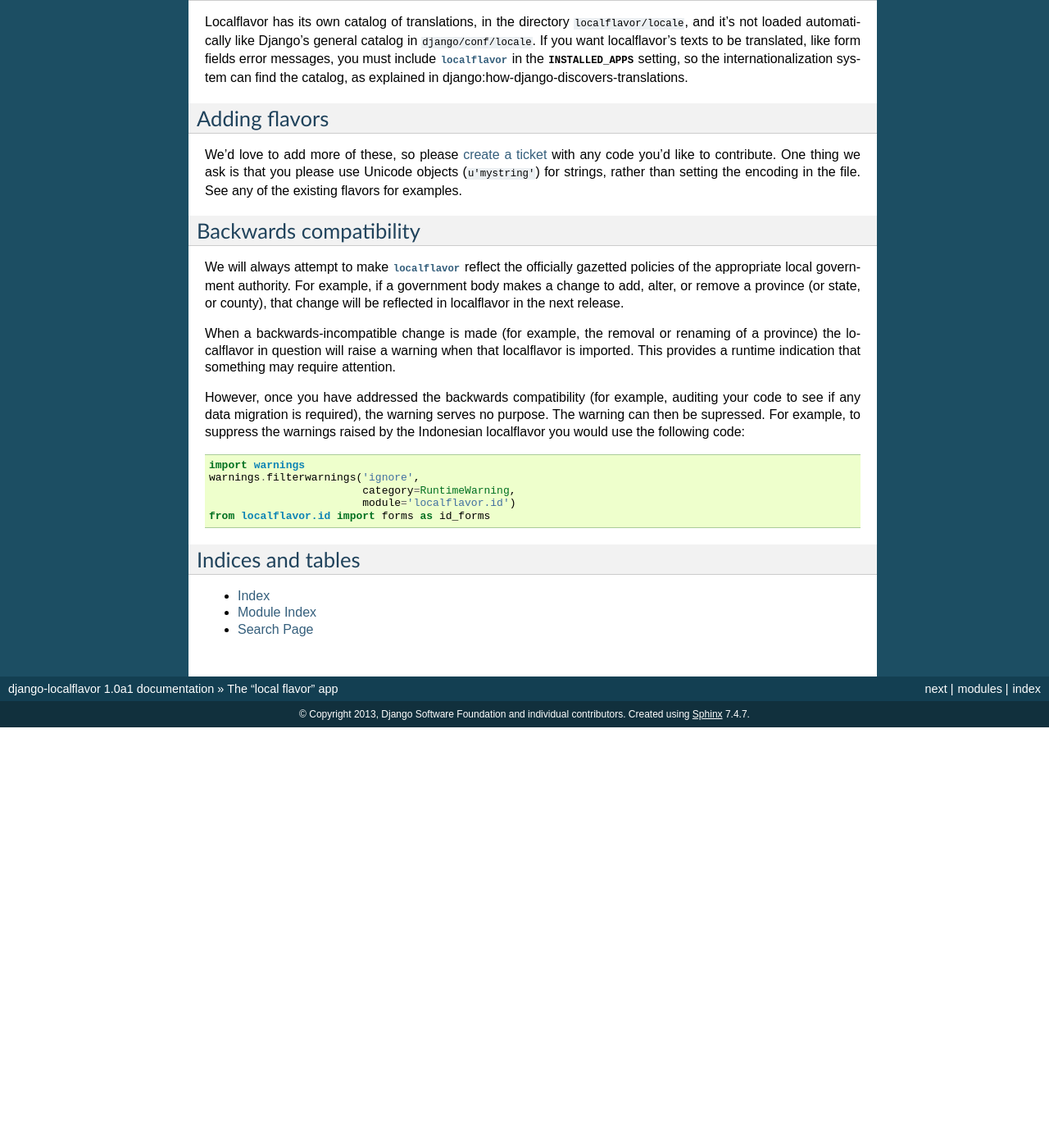
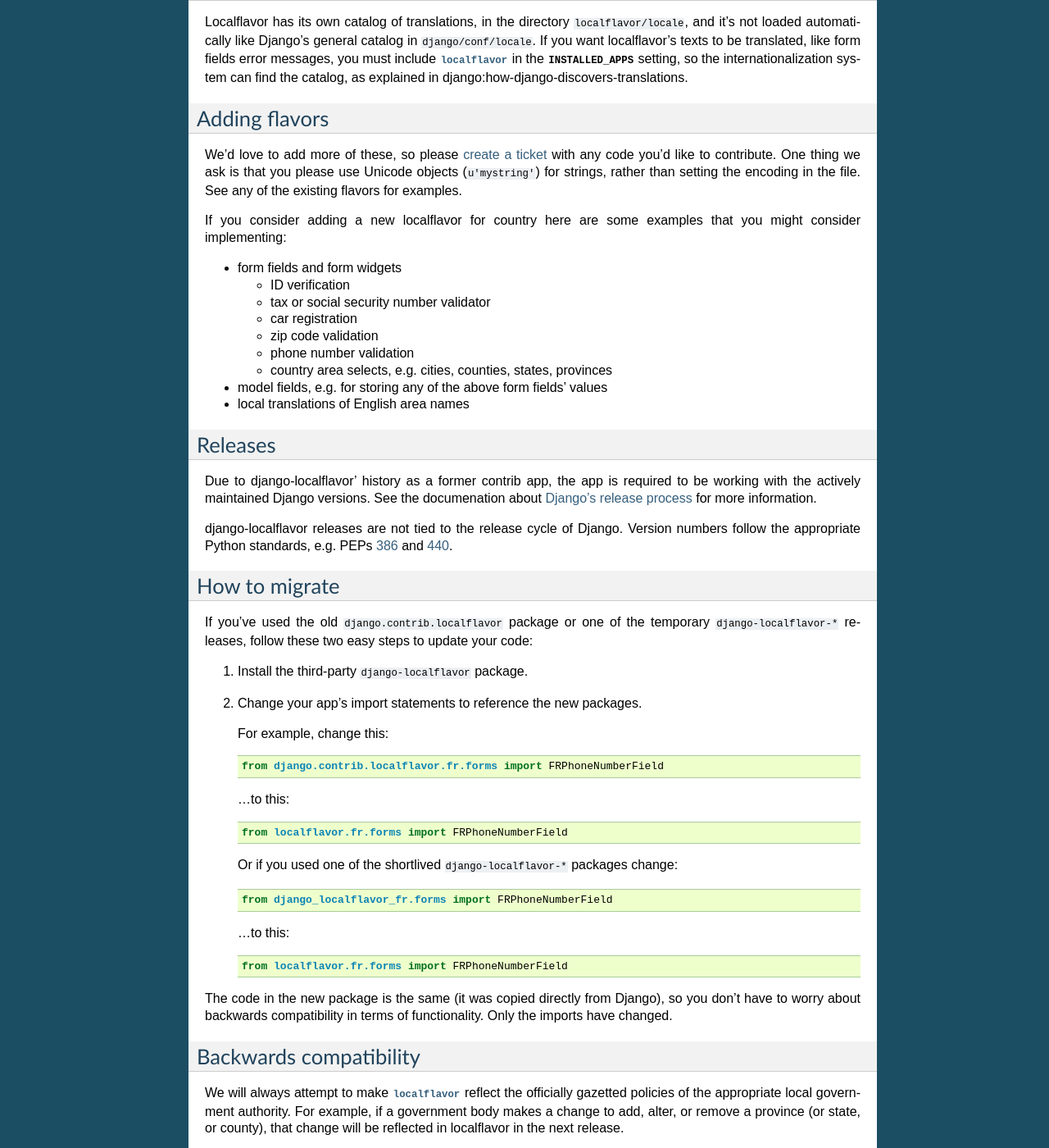
Before and after one commit to django/django-localflavor, a Sphinx documentation site: the page built from docs/index.rst, in a window 1280 px wide and 1400 px high, scrolled down 1189 px. Shown: the whole window at 82% size. Built offline with Sphinx 7.4.7, drawn with Linux system fonts in a browser that asks for light colours; before the commit the page ends 2076 px from its top, so only the background shows below that; some of the changed text lies outside the part shown.

Commit message:
Extended the release policy and migration documentation. Fixes #12 and #14.

```diff
--- a/docs/conf.py
+++ b/docs/conf.py
@@ -134,7 +134,7 @@
 # Add any paths that contain custom static files (such as style sheets) here,
 # relative to this directory. They are copied after the builtin static files,
 # so a file named "default.css" will overwrite the builtin "default.css".
-html_static_path = ['_static']
+# html_static_path = ['_static']
 
 # If not '', a 'Last updated on:' timestamp is inserted at every page bottom,
 # using the given strftime format.
--- a/docs/index.rst
+++ b/docs/index.rst
@@ -125,7 +125,69 @@
 Unicode objects (``u'mystring'``) for strings, rather than setting the encoding
 in the file. See any of the existing flavors for examples.
 
+If you consider adding a new localflavor for country here are some examples
+that you might consider implementing:
+
+- form fields and form widgets
+
+  - ID verification
+  - tax or social security number validator
+  - car registration
+  - zip code validation
+  - phone number validation
+  - country area selects, e.g. cities, counties, states, provinces
+
+- model fields, e.g. for storing any of the above form fields' values
+
+- local translations of English area names
+
 .. _create a ticket: https://github.com/django/django-localflavor/issues
+
+Releases
+========
+
+Due to django-localflavor' history as a former contrib app, the app is
+required to be working with the actively maintained Django versions. See
+the documenation about `Django's release process`_ for more information.
+
+django-localflavor releases are not tied to the release cycle of Django.
+Version numbers follow the appropriate Python standards, e.g. PEPs 386_ and 440_.
+
+.. _386: http://www.python.org/dev/peps/pep-0386/
+.. _440: http://www.python.org/dev/peps/pep-0440/
+.. _`Django's release process`: https://docs.djangoproject.com/en/dev/internals/release-process/
+
+How to migrate
+==============
+
+If you've used the old ``django.contrib.localflavor`` package or one of the
+temporary ``django-localflavor-*`` releases, follow these two easy steps to
+update your code:
+
+1. Install the third-party ``django-localflavor`` package.
+
+2. Change your app's import statements to reference the new packages.
+
+   For example, change this::
+
+       from django.contrib.localflavor.fr.forms import FRPhoneNumberField
+
+   ...to this::
+
+       from localflavor.fr.forms import FRPhoneNumberField
+
+   Or if you used one of the shortlived ``django-localflavor-*`` packages
+   change::
+
+       from django_localflavor_fr.forms import FRPhoneNumberField
+
+   ...to this::
+
+       from localflavor.fr.forms import FRPhoneNumberField
+
+The code in the new package is the same (it was copied directly from Django),
+so you don't have to worry about backwards compatibility in terms of
+functionality. Only the imports have changed.
 
 Backwards compatibility
 =======================
```
Also changed, not shown: 1 other file.
